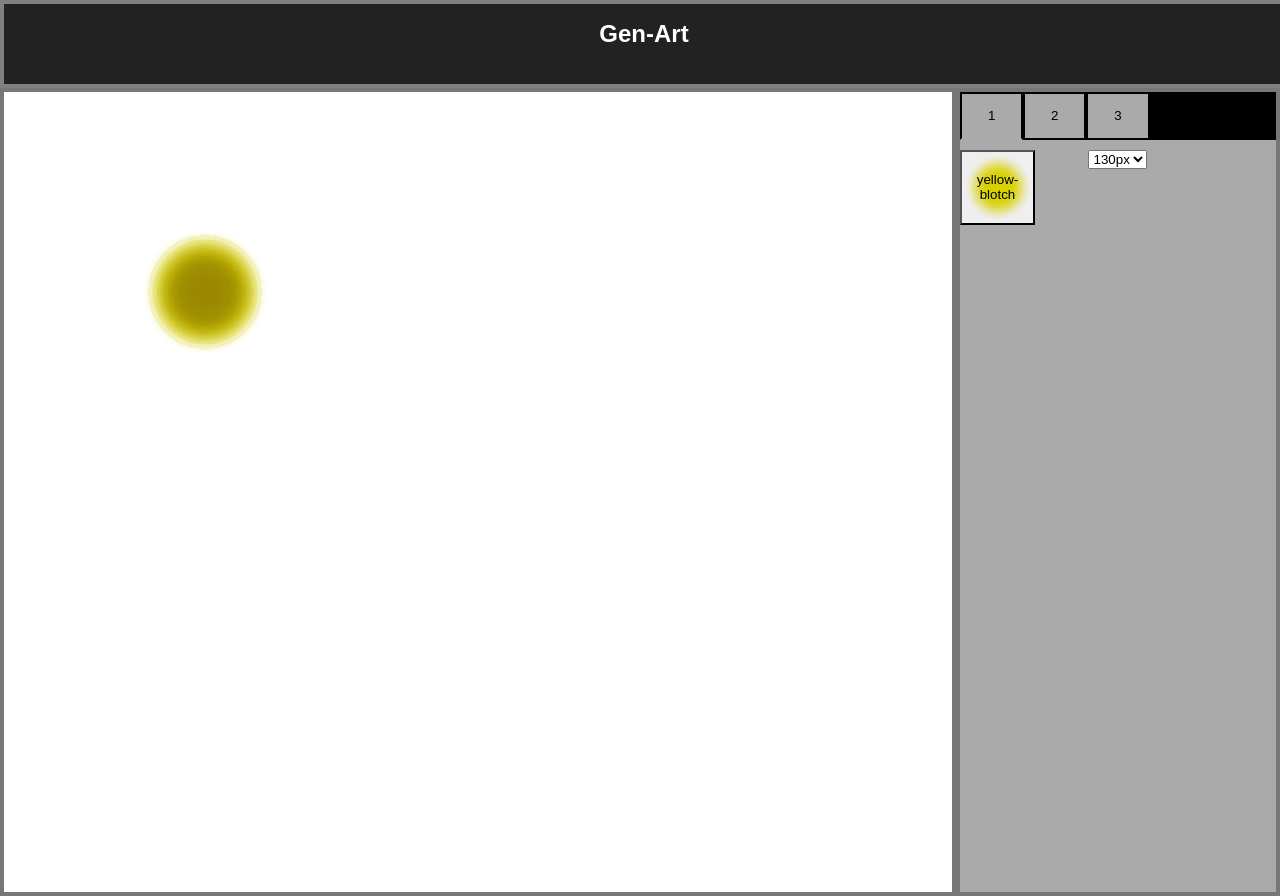
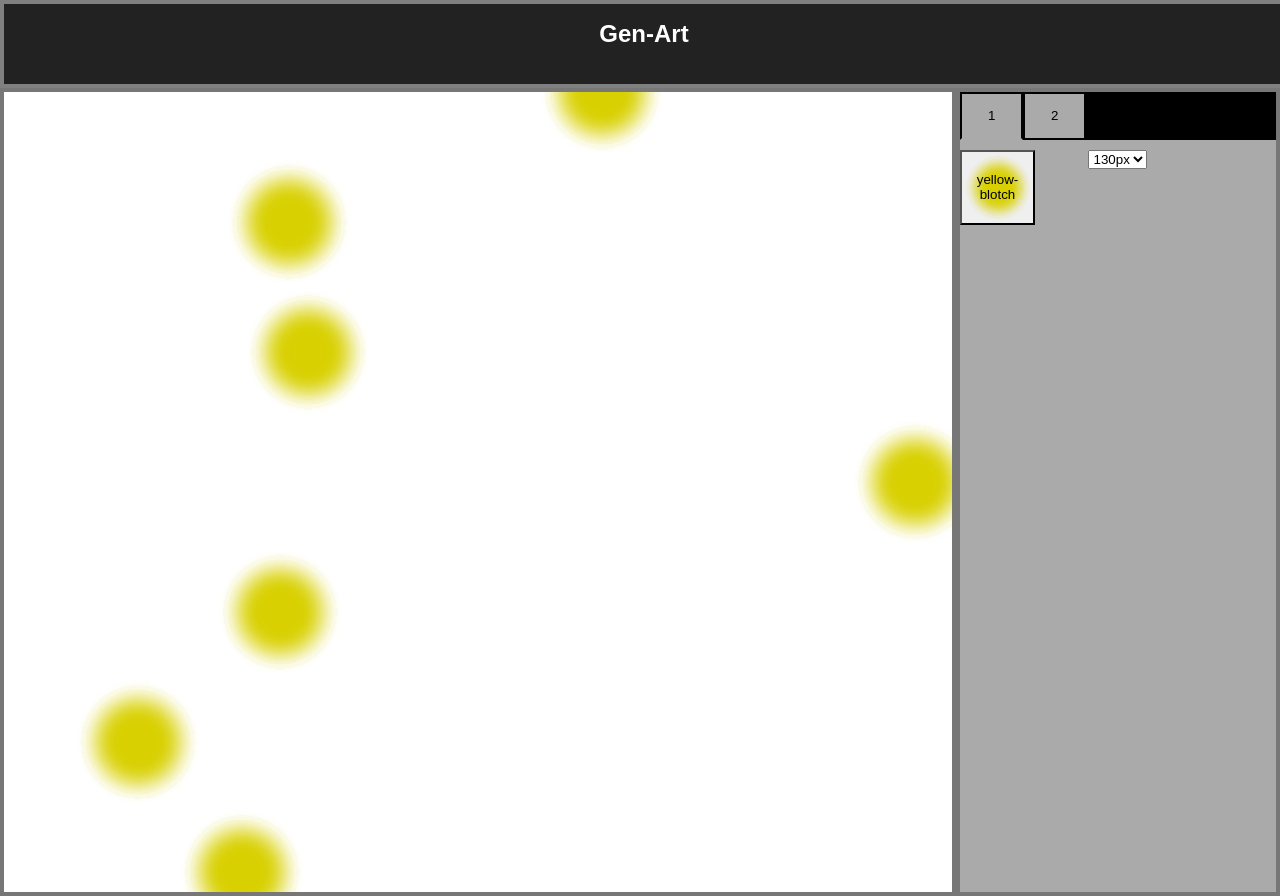
Before and after one commit to dempseyc/react-gen-art, a React (Create React App) app: page / in a window 1280 px wide. Built offline with nearby package versions, Linux system fonts and the light colour scheme; the HTML template or start-up script is replaced by a standard one.

Commit message:
before using DotTracker

```diff
--- a/src/App.css
+++ b/src/App.css
@@ -27,7 +27,8 @@
 }
 
 .DisplayLayer {
-  position: absolute;
+  position: relative;
+  width: 100%;
   mix-blend-mode: multiply;
 
 }
--- a/src/components/Container.js
+++ b/src/components/Container.js
@@ -14,7 +14,7 @@ export default class Container extends Component {
     this.sizeRange = [
       50, 130, 340, 890
     ]
-    this.numLayers = 3;
+    this.numLayers = 2;
     let layerArr = [];
     // push layer template instead
     for (let i=1; i<=this.numLayers; i++) {
@@ -76,10 +76,11 @@ export default class Container extends Component {
     }, () => { this.updateDisplay(newArr) })
   }
 
-    updateDisplay(layers) {
-      this.displayUpdate = layers;
-      this.forceUpdate();
-    }
+  // this forceUpdate does what is needed from container
+  updateDisplay(layers) {
+    this.displayUpdate = layers;
+    this.forceUpdate();
+  }
 
   render() {
     console.log(this.displayUpdate, "in c");
--- a/src/components/DisplayLayer.js
+++ b/src/components/DisplayLayer.js
@@ -3,15 +3,34 @@ import Dot from './Dot'
 
 export default class DisplayLayer extends Component {
 
+  ranPos(min,max) {
+    return Math.floor(Math.random()*max)+min;
+  }
+
+  makeDots() {
+    let numDots = 5;
+    let DotContainer = [];
+    for(let i = 0; i<numDots; i++) {
+      DotContainer.push({x: this.ranPos(0,100), y: this.ranPos(0,100)});
+    }
+    return(
+      DotContainer.map((d,i)=>{
+        return (
+          <Dot
+              key={i}
+              dotStyle={this.props.layers[this.props.layerNum-1].dotStyle}
+              dotSize={this.props.layers[this.props.layerNum-1].dotSize}
+              position={d}
+            ></Dot>
+        )
+      })
+    );
+  }
+
   render() {
-    let position = {x: 200, y: 200};
     return (
       <div className="DisplayLayer">
-        <Dot
-          dotStyle={this.props.layers[this.props.layerNum-1].dotStyle}
-          dotSize={this.props.layers[this.props.layerNum-1].dotSize}
-          position={position}
-        ></Dot>
+        {this.makeDots()}
       </div>
     )
   }
--- a/src/components/Dot.css
+++ b/src/components/Dot.css
@@ -1,5 +1,5 @@
 .Dot {
-  position: absolute;
+  position: relative;
   border-radius: 50%;
   background-size: cover;
 }
--- a/src/components/Dot.js
+++ b/src/components/Dot.js
@@ -7,14 +7,20 @@ export default class Dot extends Component {
     let dotStyle = this.props.dotStyle;
     let classes = `Dot d-${this.props.dotSize}`;
     let CSSstyle = {
+      right: this.props.dotSize/2,
+      bottom: this.props.dotSize/2,
       backgroundImage: `url(images/${dotStyle}.png)`,
-      }
+    }
     return (
       <div
       className="dot-handle"
-      style={{left: this.props.position.x-this.props.dotSize/2,
-        top: this.props.position.y-this.props.dotSize/2 }}>
-        <div className ={classes} style={CSSstyle}></div>
+      style={{
+        left: `${this.props.position.x}%`,
+        top: `${this.props.position.y}%`
+        }}>
+        <div
+        className ={classes}
+        style={CSSstyle}></div>
       </div>
     )
   }
--- /dev/null
+++ b/src/components/DotTracker.js
@@ -0,0 +1,5 @@
+import React, { Component } from 'react'
+
+export default class DotTracker extends Component {
+
+}
```
